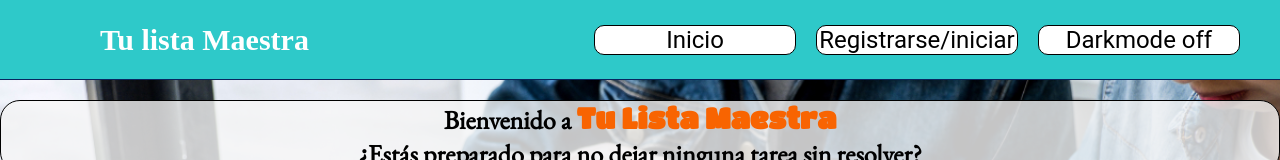
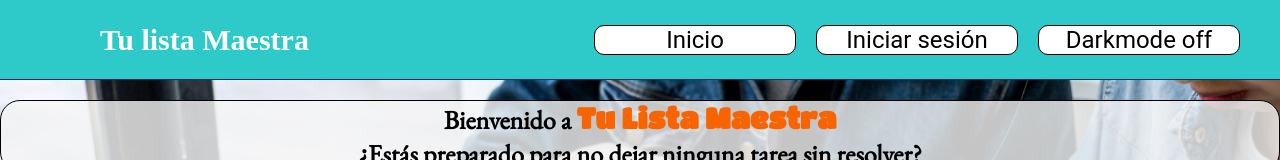
Before and after one commit to jullianjul/ToDoListWithAPI, a React (Vite) app: page / in a window 1280 px wide. Shown: the top 160 px of the page. Built offline with nearby package versions, Linux system fonts and the light colour scheme; a web font is replaced by a local one.

Commit message:
falto agregarle algo al button de app.jsx

```diff
--- a/src/Pages/App.jsx
+++ b/src/Pages/App.jsx
@@ -54,7 +54,7 @@ function App() {
         <nav className='Cajanav'>
           <ul className='Navs'>
             <Li className={darkmode?'Navs_lidark':'Navs_li'} link='/ToDoListWithAPI' content='Inicio'/>
-            <Li className={isLoggedIn ? (darkmode?'Navs_log_userdark':'Navs_log_user') : (darkmode?'Navs_lidark':'Navs_li')} link={isLoggedIn ? '/ToDoListWithAPI/aplication' : '/ToDoListWithAPI/loginandregister'} content={isLoggedIn ? 'Ingresar' : 'Registrarse/iniciar'}/>
+            <Li className={isLoggedIn ? (darkmode?'Navs_log_userdark':'Navs_log_user') : (darkmode?'Navs_lidark':'Navs_li')} link={isLoggedIn ? '/ToDoListWithAPI/aplication' : '/ToDoListWithAPI/loginandregister'} content={isLoggedIn ? 'Ingresar' : 'Iniciar sesión'}/>
             <DarkModeButton/>
           </ul>
         </nav>
```
